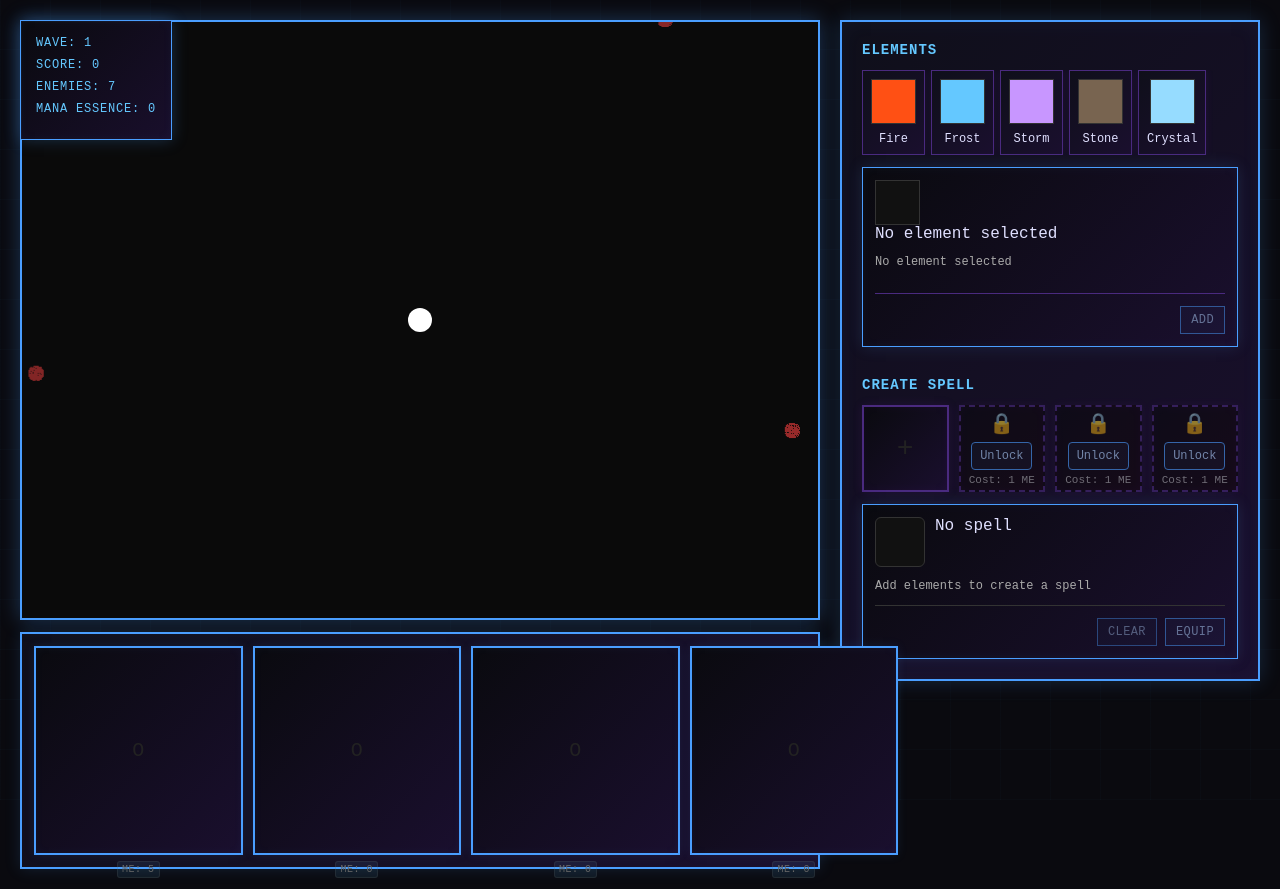
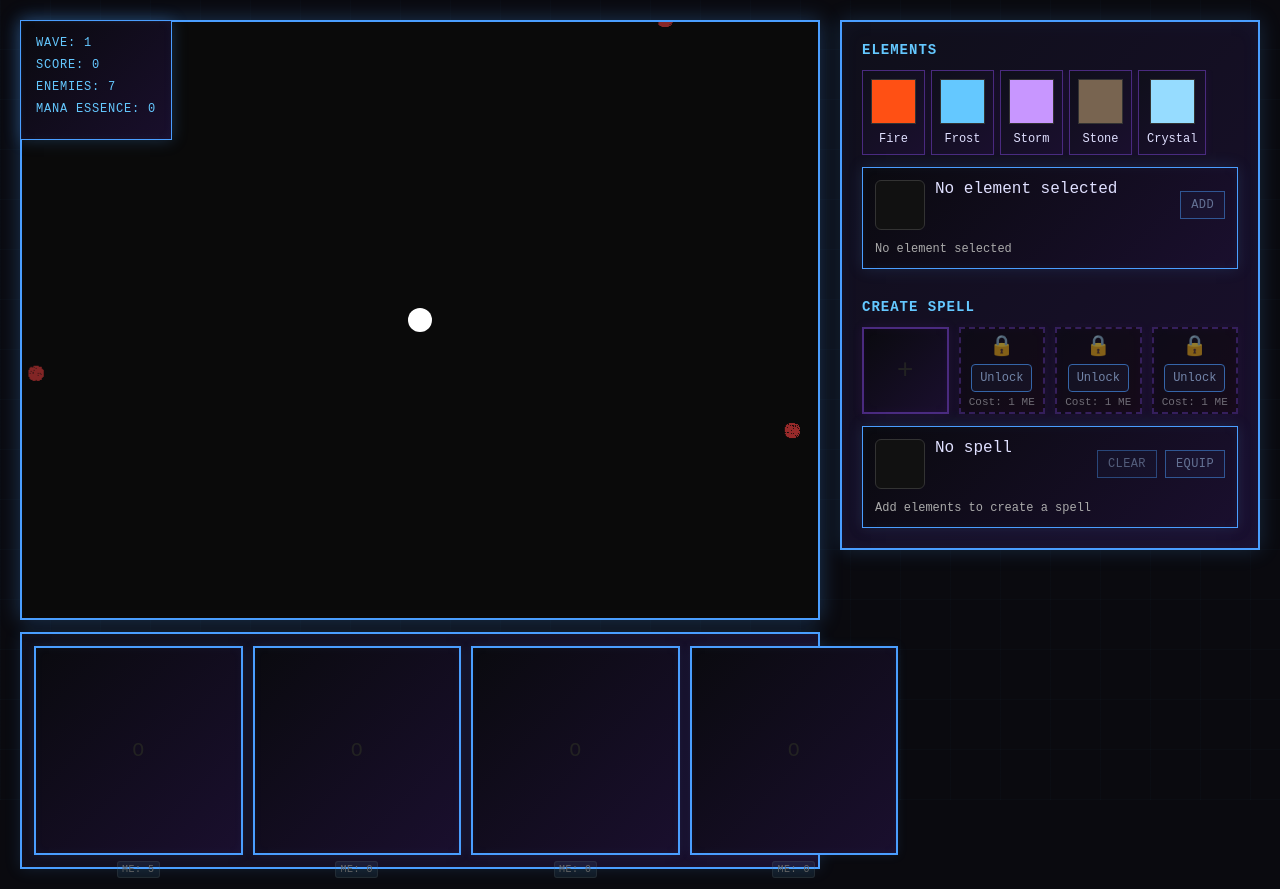
Before and after one commit to SitcomReality/spell-fusion-arena, a plain HTML site: page index.html in a window 1280 px wide. Drawn offline with Linux system fonts and the light colour scheme.

Commit message:
v123: Move the control buttons up to the top right corner of our spellement detail panels. That is, in spell-result panel, the fusion-preview-controls should be moved, and in element-details-panel, move the element-details-controls. This will put the butto

```diff
--- a/styles/fusion-preview.css
+++ b/styles/fusion-preview.css
@@ -17,21 +17,27 @@
   gap: 12px;
 }
 
-.spell-summary {
+/* Ensure summary row places title on left and controls on the right */
+.spell-summary,
+.element-summary {
   display: flex;
   gap: 12px;
   align-items: center;
-  justify-content: flex-start;
+  justify-content: space-between;
   margin-bottom: 0;
+  width: 100%;
 }
 
-.spell-summary-info {
+.spell-summary-info,
+.element-summary-info {
   display: flex;
   gap: 10px;
   align-items: flex-start;
+  min-width: 0;
 }
 
-.spell-summary-text {
+.spell-summary-text,
+.element-summary-text {
   display: flex;
   flex-direction: column;
   gap: 2px;
@@ -45,7 +51,8 @@
   word-break: break-word;
 }
 
-.spell-result-color {
+.spell-result-color,
+.element-details-color {
   width: 50px;
   height: 50px;
   border: 1px solid #333;
@@ -53,24 +60,24 @@
 }
 
 /* New element for property grouping */
-.spell-details-body {
+.spell-details-body,
+.element-details-body {
     flex: 1 1 auto;
 }
 
-/* Fusion Preview Controls */
-.fusion-preview-controls {
+/* Move controls styling to be compact when placed in summary */
+.fusion-preview-controls,
+.element-details-controls {
   display: flex;
   gap: 8px;
-  margin-top: 0;
-  padding-top: 12px;
-  border-top: 1px solid #333;
-  justify-content: flex-end;
+  margin: 0;
+  padding: 0;
   align-items: center;
-  flex-wrap: wrap;
+  flex-shrink: 0;
 }
 
-.fusion-preview-clear,
-.fusion-preview-equip {
+.fusion-preview-controls button,
+.element-details-controls button {
   padding: 6px 10px;
   border: 1px solid #4a9eff;
   background: rgba(74, 158, 255, 0.08);
@@ -84,50 +91,14 @@
   letter-spacing: 0.4px;
 }
 
-.fusion-preview-clear:hover,
-.fusion-preview-equip:hover:not(:disabled) {
+.fusion-preview-controls button:hover,
+.element-details-controls button:hover:not(:disabled) {
   border-color: #64c8ff;
   background: rgba(100, 200, 255, 0.15);
   box-shadow: 0 0 12px rgba(100, 200, 255, 0.2);
 }
 
-.fusion-preview-equip:disabled {
-  opacity: 0.5;
-  cursor: not-allowed;
-}
-
-/* Element Details Controls */
-.element-details-controls {
-  margin-top: 12px;
-  padding-top: 12px;
-  border-top: 1px solid #4a2a7f;
-  display: flex;
-  justify-content: flex-end;
-  align-items: center;
-  gap: 8px;
-  flex-wrap: wrap;
-}
-
-.element-add-btn {
-  padding: 6px 10px;
-  border: 1px solid #4a9eff;
-  background: rgba(74, 158, 255, 0.08);
-  color: #b0d4ff;
-  cursor: pointer;
-  font-family: inherit;
-  font-size: 12px;
-  transition: all 0.15s ease;
-  text-transform: uppercase;
-  letter-spacing: 0.4px;
-  width: auto;
-}
-
-.element-add-btn:hover:not(:disabled) {
-  border-color: #64c8ff;
-  background: rgba(100, 200, 255, 0.15);
-  box-shadow: 0 0 12px rgba(100, 200, 255, 0.2);
-}
-
+.fusion-preview-equip:disabled,
 .element-add-btn:disabled {
   opacity: 0.5;
   cursor: not-allowed;
@@ -135,7 +106,7 @@
 
 /* Responsive adjustments */
 @media (max-width: 768px) {
-  .spell-summary {
+  .spell-summary, .element-summary {
     display: flex;
     flex-wrap: wrap;
     gap: 8px;
@@ -143,7 +114,8 @@
     justify-content: flex-start;
   }
 
-  .spell-result-color {
+  .spell-result-color,
+  .element-details-color {
     width: 40px;
     height: 40px;
   }
--- a/ui/FusionPreview.js
+++ b/ui/FusionPreview.js
@@ -16,15 +16,14 @@ export class FusionPreview {
               <h3>No spell</h3>
             </div>
           </div>
+          <div class="fusion-preview-controls">
+            <button class="fusion-preview-clear" disabled aria-disabled="true">Clear</button>
+            <button class="fusion-preview-equip" disabled aria-disabled="true">Equip</button>
+          </div>
         </div>
 
         <div class="spell-details-body">
           <div class="properties-empty">Add elements to create a spell</div>
-        </div>
-
-        <div class="fusion-preview-controls">
-          <button class="fusion-preview-clear" disabled aria-disabled="true">Clear</button>
-          <button class="fusion-preview-equip" disabled aria-disabled="true">Equip</button>
         </div>
       </div>
     `;
@@ -42,15 +41,14 @@ export class FusionPreview {
               <h3>No spell</h3>
             </div>
           </div>
+          <div class="fusion-preview-controls">
+            <button class="fusion-preview-clear" disabled aria-disabled="true">Clear</button>
+            <button class="fusion-preview-equip" disabled aria-disabled="true">Equip</button>
+          </div>
         </div>
 
         <div class="spell-details-body">
           <div class="properties-empty">${msg}</div>
-        </div>
-
-        <div class="fusion-preview-controls">
-          <button class="fusion-preview-clear" disabled aria-disabled="true">Clear</button>
-          <button class="fusion-preview-equip" disabled aria-disabled="true">Equip</button>
         </div>
       </div>
     `;
@@ -79,27 +77,32 @@ export class FusionPreview {
               <h3>${spell.name}</h3>
             </div>
           </div>
+          <div class="fusion-preview-controls">
+            <button class="fusion-preview-clear">Clear</button>
+            <button class="fusion-preview-equip">Equip</button>
+          </div>
         </div>
 
         <div class="spell-details-body">
           ${propertiesHtml}
         </div>
-
-        <div class="fusion-preview-controls">
-          <button class="fusion-preview-clear">Clear</button>
-          <button class="fusion-preview-equip">Equip</button>
-        </div>
       </div>
     `;
 
     // Add event listeners for the integrated controls
-    this.container.querySelector('.fusion-preview-clear').addEventListener('click', () => {
-      if (this.onClear) this.onClear();
-    });
+    const clearBtn = this.container.querySelector('.fusion-preview-clear');
+    if (clearBtn) {
+      clearBtn.addEventListener('click', () => {
+        if (this.onClear) this.onClear();
+      });
+    }
 
-    this.container.querySelector('.fusion-preview-equip').addEventListener('click', () => {
-      if (onEquip) onEquip();
-    });
+    const equipBtn = this.container.querySelector('.fusion-preview-equip');
+    if (equipBtn) {
+      equipBtn.addEventListener('click', () => {
+        if (onEquip) onEquip();
+      });
+    }
   }
 
   setOnClear(callback) {
--- a/ui/elements/ElementDetailsPanel.js
+++ b/ui/elements/ElementDetailsPanel.js
@@ -18,14 +18,13 @@ export class ElementDetailsPanel {
             <!-- description removed: name, stats and properties convey behavior -->
           </div>
         </div>
+        <div class="element-details-controls">
+          <button class="element-add-btn" disabled aria-disabled="true">Add</button>
+        </div>
       </div>
 
       <div class="element-details-body">
         <div class="properties-empty">No element selected</div>
-      </div>
-
-      <div class="element-details-controls">
-        <button class="element-add-btn" disabled aria-disabled="true">Add</button>
       </div>
     `;
   }
@@ -56,14 +55,13 @@ export class ElementDetailsPanel {
             <!-- description removed: using name, stats and properties only -->
           </div>
         </div>
+        <div class="element-details-controls">
+          <button class="element-add-btn">Add</button>
+        </div>
       </div>
 
       <div class="element-details-body">
         ${propertiesHtml}
-      </div>
-
-      <div class="element-details-controls">
-        <button class="element-add-btn">Add</button>
       </div>
     `;
 
```
